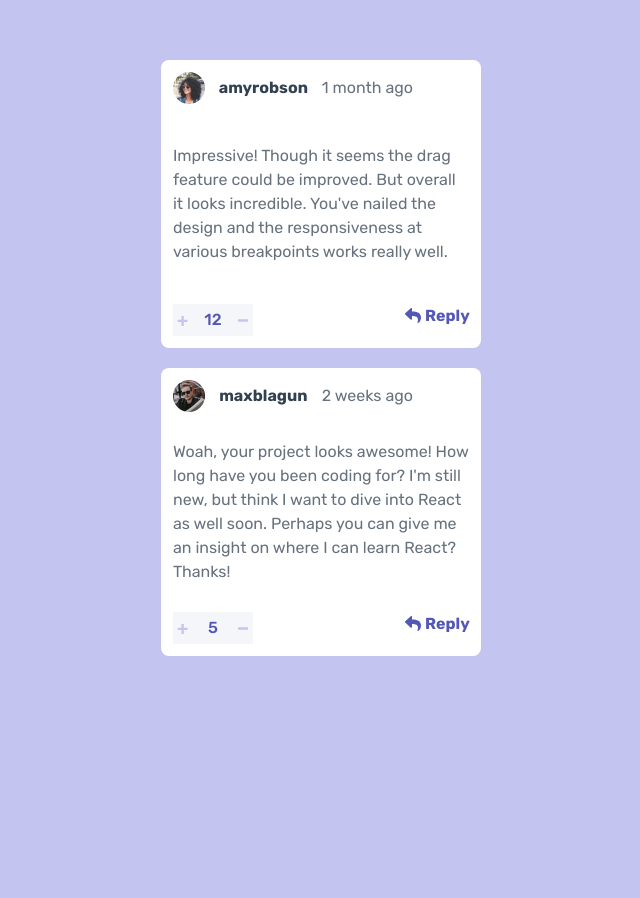
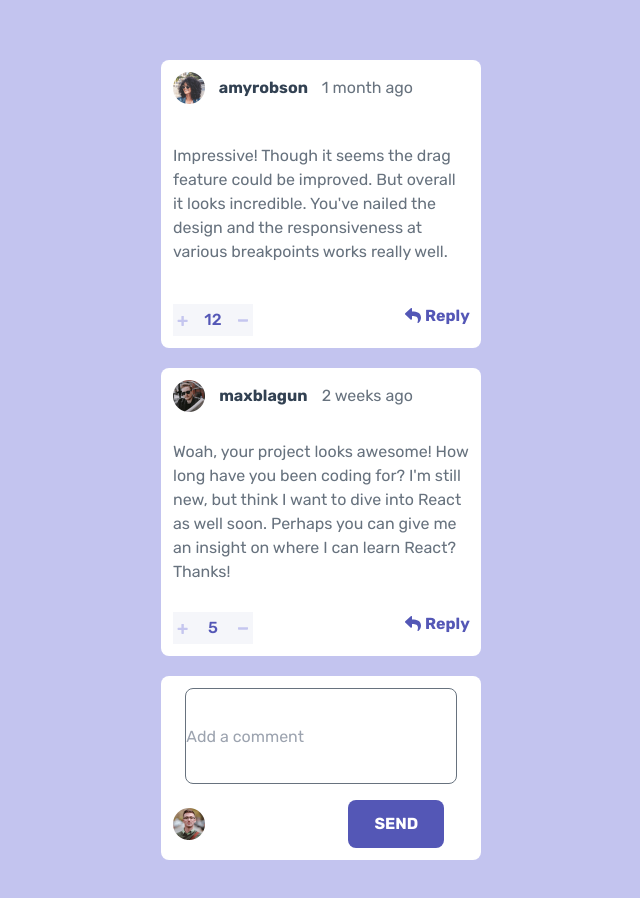
Before and after one commit to JaacielBriseo/interactive-comments-section, a React (Create React App) app: page / in a window 1280 px wide. Shown: the whole page, without its empty margins (319-959 px from the left). Before the commit the page ends 800 px from the top, so only its background shows below. Built offline with nearby package versions, Linux system fonts and the light colour scheme.

Commit message:
Layout for AddComment

```diff
--- a/src/App.tsx
+++ b/src/App.tsx
@@ -1,9 +1,10 @@
-import { CommentsFromPeople } from './components';
+import { AddComment, CommentsFromPeople } from './components';
 
 export const App = () => {
 	return (
 		<div className='py-10 font-Rubik'>
 			<CommentsFromPeople />
+			<AddComment />
 		</div>
 	);
 };
--- /dev/null
+++ b/src/components/AddComment.tsx
@@ -0,0 +1,13 @@
+export const AddComment = () => {
+	return (
+		<div className='bg-White w-80 mx-auto p-3 rounded-lg space-y-4'>
+			<div className='flex justify-center'>
+				<input type='text' className='w-11/12 h-24 rounded-lg border border-GrayishBlue' placeholder='Add a comment' />
+			</div>
+			<div className='flex justify-between items-center w-11/12'>
+				<img src='./images/avatars/image-juliusomo.png' alt='' className='w-8 h-8' />
+				<button className='bg-Moderateblue w-24 h-12 rounded-lg text-White font-bold'>SEND</button>
+			</div>
+		</div>
+	);
+};
--- a/src/components/index.ts
+++ b/src/components/index.ts
@@ -1 +1,2 @@
+export * from './AddComment'
 export * from './CommentsFromPeople'
```
